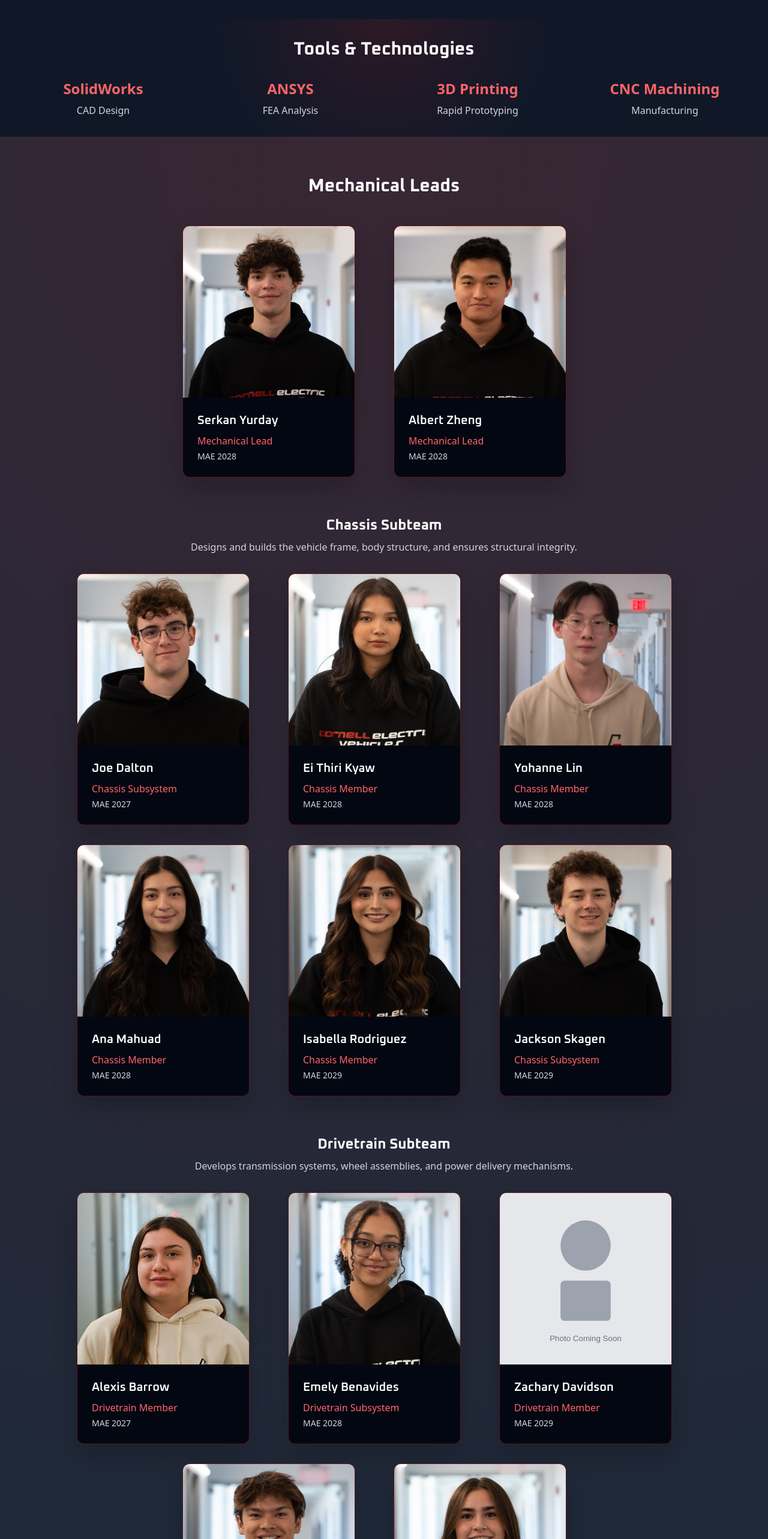
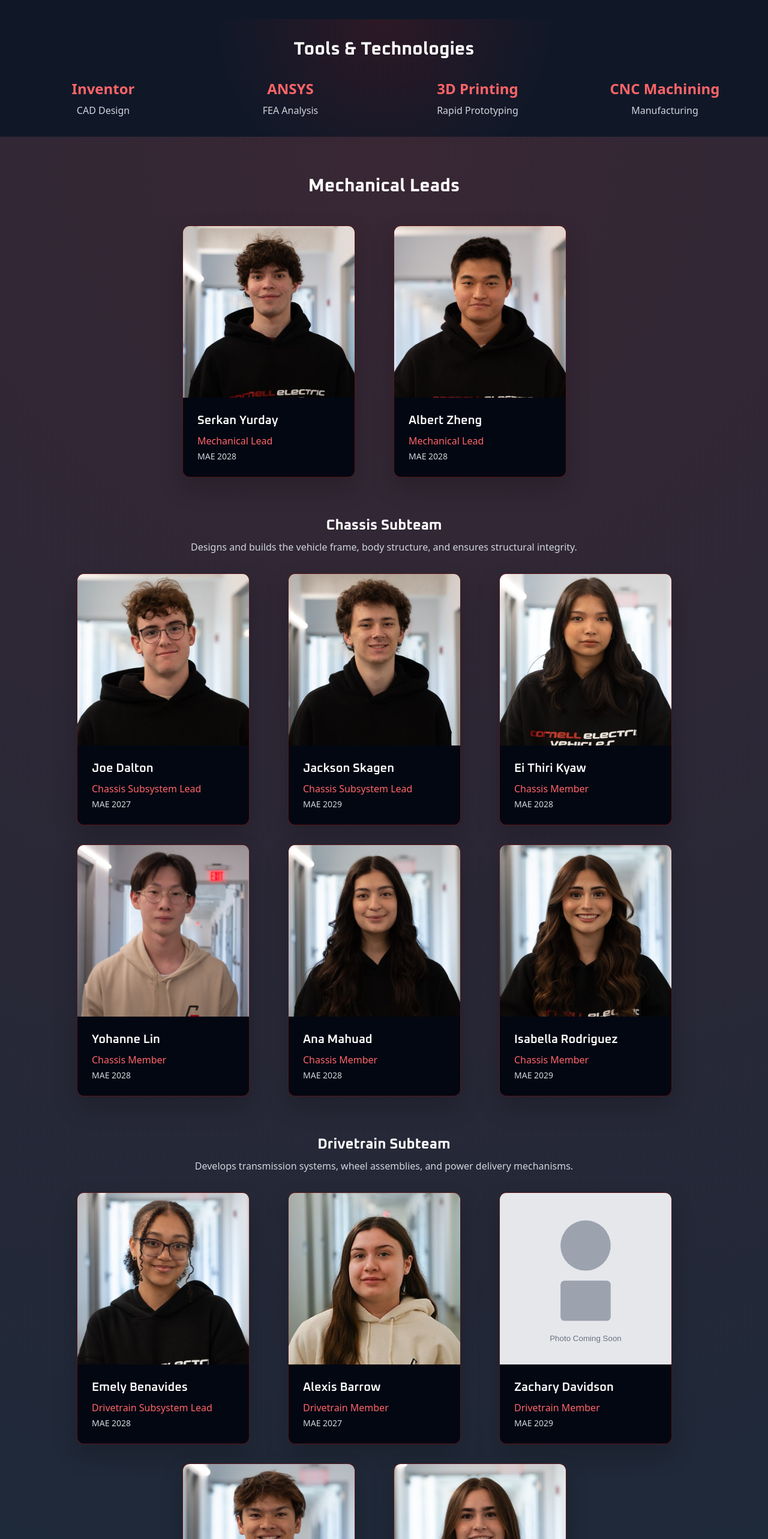
Before and after one commit to ChickenCoupe/ev-website, a Next.js app: page /team/mechanical in a window 1280 px wide. Shown: the part 860-3426 px from the top of the page at 60% size. Built offline with nearby package versions, Linux system fonts and the light colour scheme.

Commit message:
fix mech page pt 1000000

```diff
--- a/src/app/team/mechanical/page.tsx
+++ b/src/app/team/mechanical/page.tsx
@@ -26,14 +26,14 @@ const mechanicalLeadership = [
 const chassisTeam = [
   {
     name: 'Joe Dalton',
-    position: 'Chassis Subsystem',
+    position: 'Chassis Subsystem Lead',
     major: 'MAE',
     year: '2027',
     image:'/team/joseph-dalton.jpg'
   },
   {
     name: 'Jackson Skagen',
-    position: 'Chassis Subsystem',
+    position: 'Chassis Subsystem Lead',
     major: 'MAE',
     year: '2029',
     image: '/team/jackson-skagen.jpg'
@@ -71,7 +71,7 @@ const chassisTeam = [
 const drivetrainTeam = [
   {
     name: 'Emely Benavides',
-    position: 'Drivetrain Subsystem',
+    position: 'Drivetrain Subsystem Lead',
     major: 'MAE',
     year: '2028',
     image: '/team/emely-benavides.jpg'
@@ -109,7 +109,7 @@ const drivetrainTeam = [
 const steeringTeam = [
   {
     name: "Lydia Woodall",
-    position: "Steering Subsystem",
+    position: "Steering Subsystem Lead",
     major: "MAE",
     year: "2028",
     image: "/team/lydia-woodall.jpg"
@@ -169,7 +169,7 @@ const steeringTeam = [
 const suspensionTeam = [
   {
     name: 'Jonathan Wan',
-    position: 'Suspension Subsystem',
+    position: 'Suspension Subsystem Lead',
     major: 'MAE',
     year: '2028',
     image: '/team/jonathan-wan.jpg'
@@ -376,7 +376,7 @@ export default function MechanicalPage() {
             <h2 className="text-3xl font-bold text-white mb-8">Tools & Technologies</h2>
             <div className="grid grid-cols-2 md:grid-cols-4 gap-8">
               <div className="text-center">
-                <div className="text-2xl font-bold text-red-400 mb-2">SolidWorks</div>
+                <div className="text-2xl font-bold text-red-400 mb-2">Inventor</div>
                 <div className="text-gray-300">CAD Design</div>
               </div>
               <div className="text-center">
```
